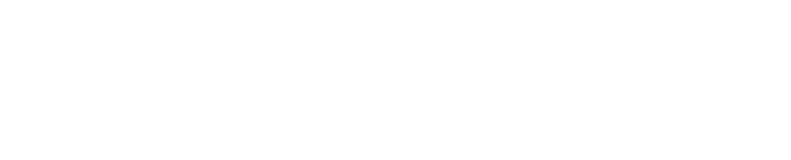
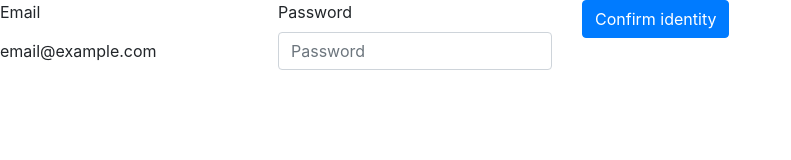
Before and after one commit to mikameneses/semana12, a plain HTML site: page index.html in a window 1280 px wide. Shown: the whole page, without its empty margins (0-791 px from the left). Drawn offline with nearby package versions, Linux system fonts and the light colour scheme; files that its build step writes are made by us from their sources.

Commit message:
Update index.html

```diff
--- a/index.html
+++ b/index.html
@@ -10,3 +10,21 @@
   <link href="css/bootstrap.min.css" rel="stylesheet">
   <link href="css/index.css" rel="stylesheet">
 </head>
+<body>
+
+  <form class="row g-3">
+  <div class="col-auto">
+    <label for="staticEmail2" class="visually-hidden">Email</label>
+    <input type="text" readonly class="form-control-plaintext" id="staticEmail2" value="email@example.com">
+  </div>
+  <div class="col-auto">
+    <label for="inputPassword2" class="visually-hidden">Password</label>
+    <input type="password" class="form-control" id="inputPassword2" placeholder="Password">
+  </div>
+  <div class="col-auto">
+    <button type="submit" class="btn btn-primary mb-3">Confirm identity</button>
+  </div>
+</form>
+
+</body>
+</html>
```
